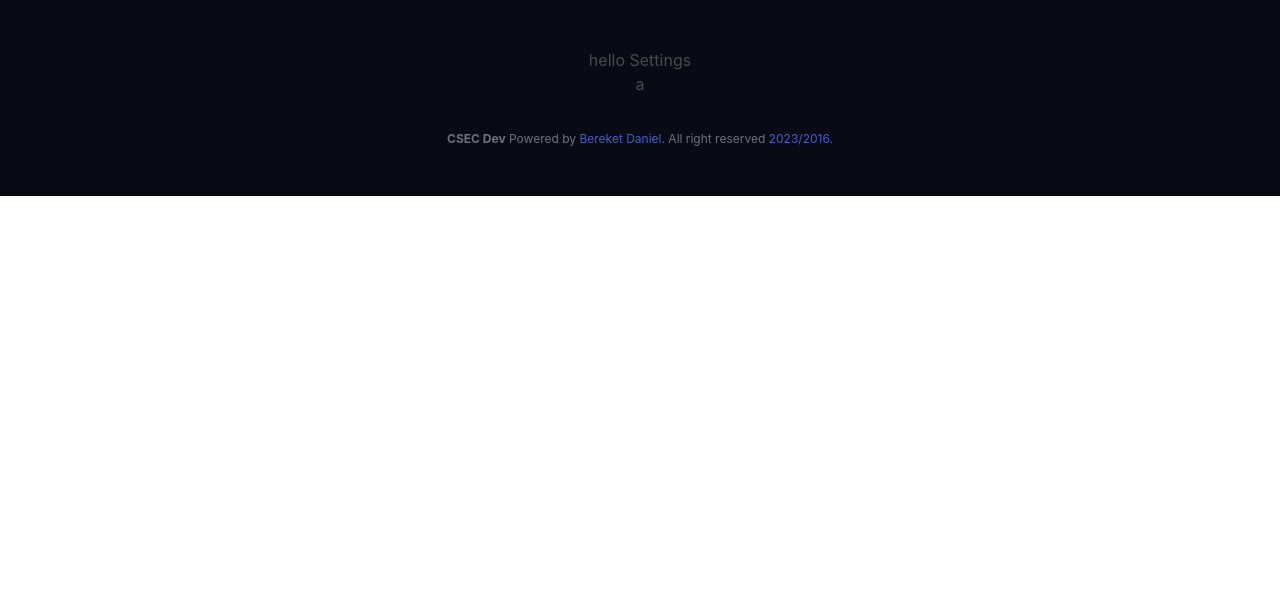
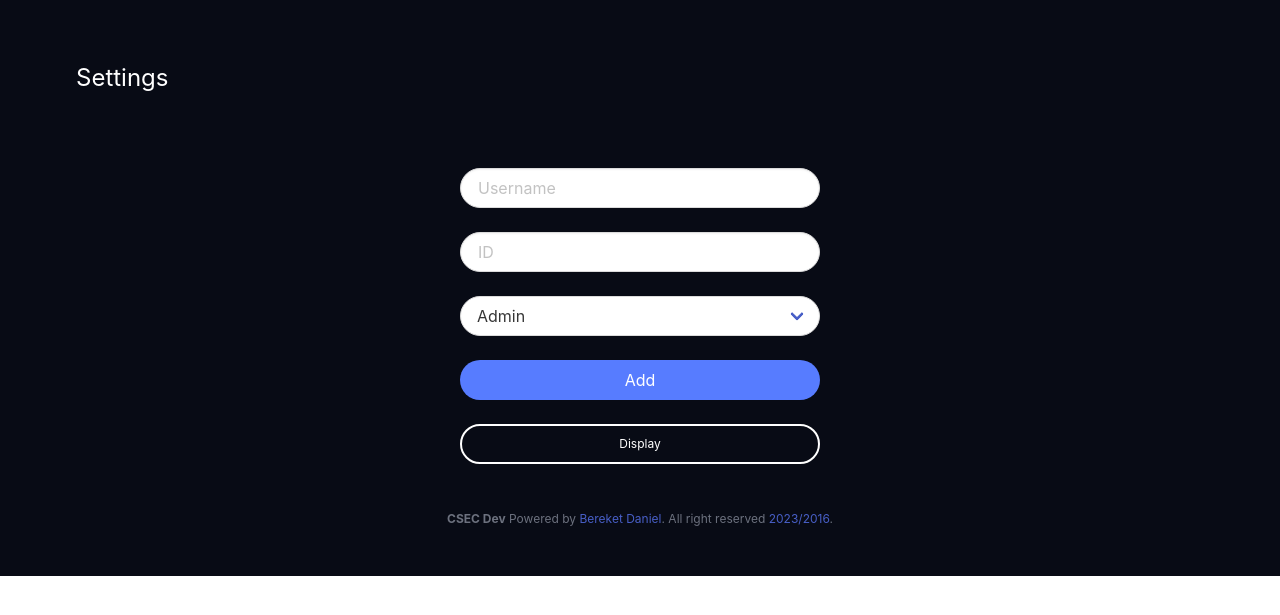
Before and after one commit to BereketDan/CSECdev, a Django app: template CSECdev/templates/settings.html in a window 1280 px wide. Shown: the part 56-671 px from the top of the page. Run offline with Django 4.2, Linux system fonts and the light colour scheme; the template is opened without the code that fills it, so the values that code supplies are empty.

Commit message:
setting forms setup

```diff
--- a/CSECdev/templates/settings.html
+++ b/CSECdev/templates/settings.html
@@ -8,7 +8,41 @@
     }
 </style>
 <center>
-<h1>hello Settings </h1>a
+    <div class="columns">
+        <div class="column">
+            <span class="column has-text-white has-text-weight-normal is-size-4  has-text-left">Settings</span>
+           <br><br>
+
+            <div class="column is-one-third"><input name="userName" class="input is-rounded is-fullwidth" type="text" placeholder="Username"></div>
+
+            <div class="column is-one-third"><input name="userId" class="input is-rounded is-fullwidth  pb-2" type="text" placeholder="ID"></div>
+
+
+                <div class="column is-one-third">
+                    <div class="select  is-rounded  is-fullwidth">
+                        <select name="user_sex">
+                            <option>Admin</option>
+                            <option>Member</option>
+                            <option>SuperAdmin</option>
+
+                        </select>
+                    </div>
+                </div>
+
+
+
+            <div class="column is-one-third">
+
+
+                <div>
+                <button type="submit" class="button is-fullwidth is-rounded " style="background-color: #577CFF; color: white; border: none;  " ><div class="is-size-6" id="btn">Add </div></button>
+                </div>
+
+              </div>
+              <div class="column is-one-third"> <button class="button is-fullwidth is-rounded " style="background-color: #080B15; border: white 2px solid; color: white; " ><div class="is-size-7" id="btn">Display</div></button> </div>
+
+
+      </div>
 
 </center>
 
```
Also changed, not shown: CSECdev/templates/dashboard.html (+7 -6 lines).
